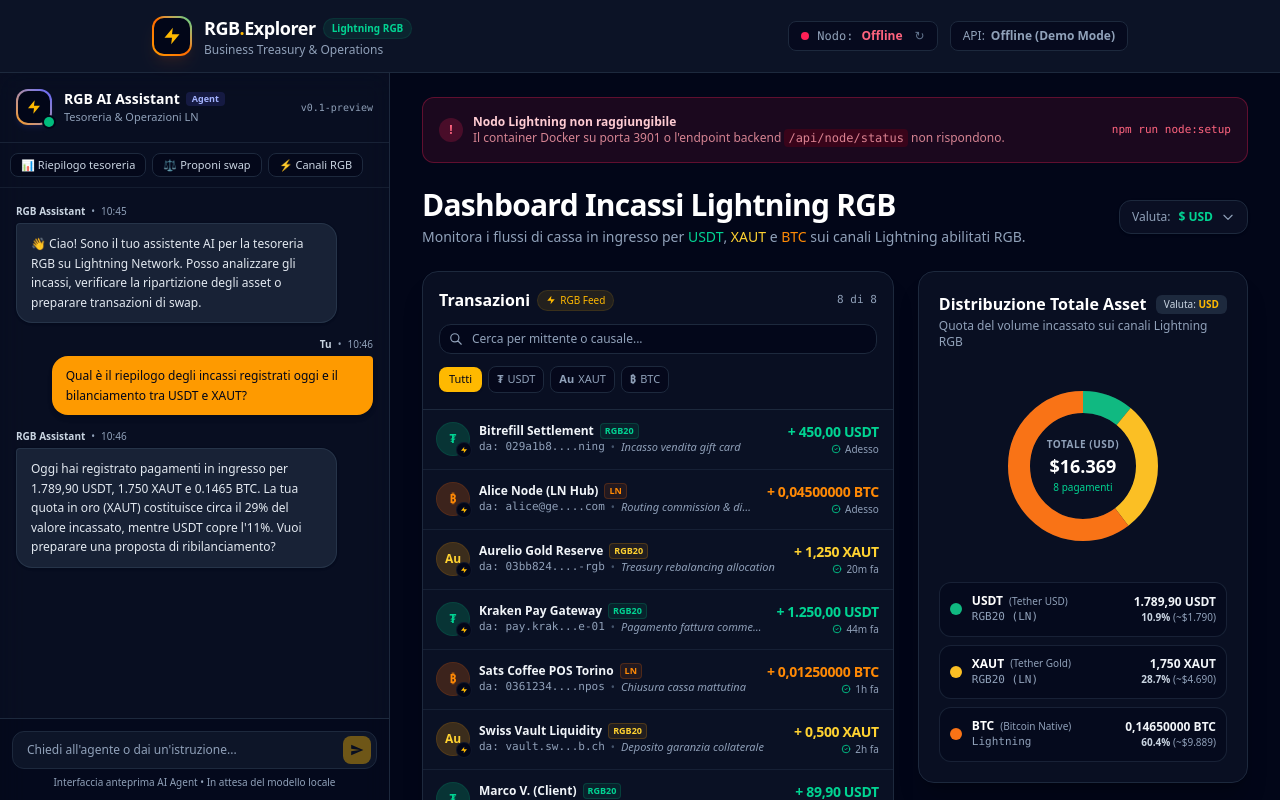
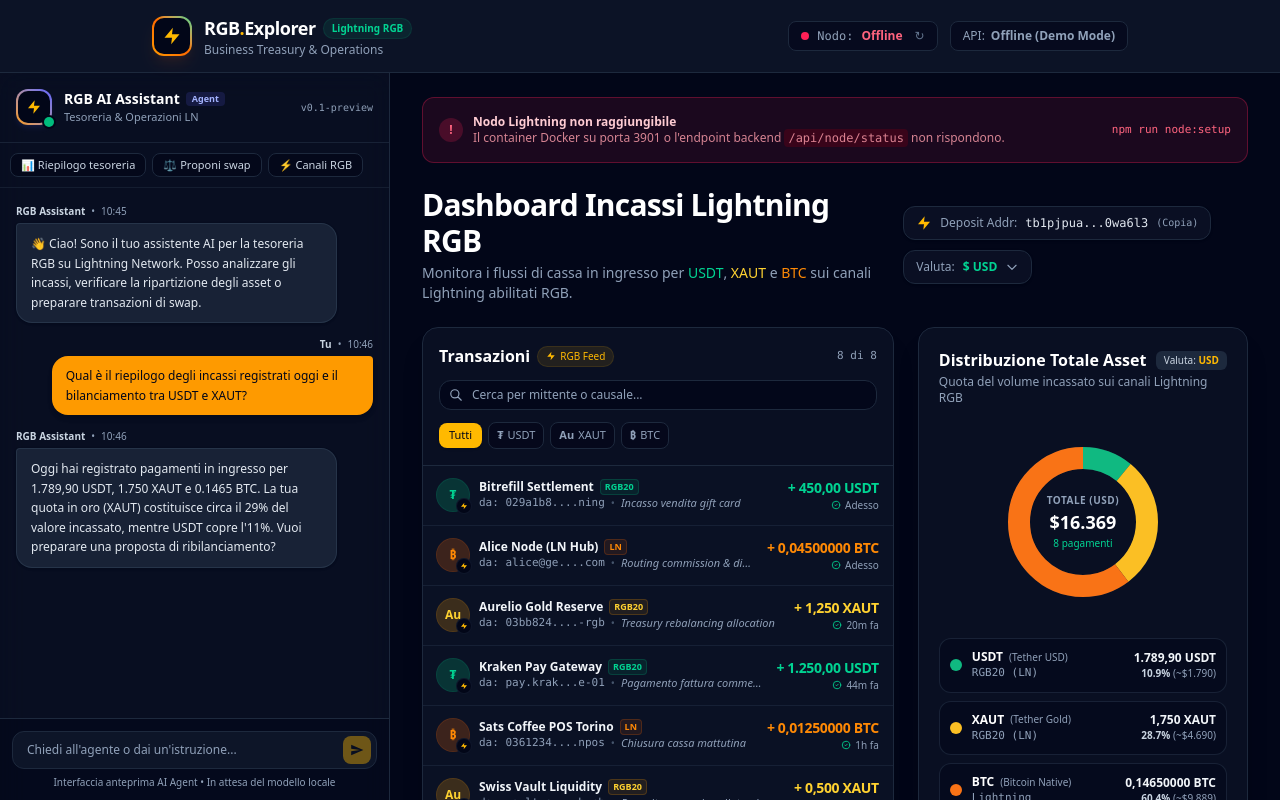
Before and after one commit to vcastald/RGB-EXPLORER, a React (Vite) app in the folder apps/web/: page / in a window 1280 px wide. Shown: the top 800 px of the page. Built offline with nearby package versions, Linux system fonts and the light colour scheme; no server answers.

Commit message:
show address

```diff
--- a/apps/web/src/App.tsx
+++ b/apps/web/src/App.tsx
@@ -10,9 +10,49 @@ export default function App() {
   const [apiStatus, setApiStatus] = useState<string>('Checking…')
   const [transactions] = useState<Transaction[]>(sampleTransactionsData as Transaction[])
   const [denomination, setDenomination] = useState<Denomination>('USD')
+  const [depositAddress, setDepositAddress] = useState<string | null>(null)
 
   // Live node status hook querying /api/node/status
-  const { isOnline, pubkey, refresh: refreshNode } = useNodeStatus(15000)
+  const { isOnline, refresh: refreshNode } = useNodeStatus(15000)
+
+  // Fetch deposit address from backend
+  useEffect(() => {
+    const controller = new AbortController()
+
+    async function fetchDepositAddress() {
+      try {
+        const response = await fetch('/api/wallet/deposit-addresses', {
+          signal: controller.signal,
+        })
+        if (response.ok) {
+          const data = (await response.json()) as { addresses?: Array<{ address: string }> }
+          if (data.addresses && data.addresses.length > 0) {
+            setDepositAddress(data.addresses[0].address)
+            return
+          }
+          // If no address has been created yet, request a new deposit address
+          const createResponse = await fetch('/api/wallet/deposit-addresses', {
+            method: 'POST',
+            signal: controller.signal,
+          })
+          if (createResponse.ok) {
+            const createData = (await createResponse.json()) as { address?: string }
+            if (createData.address) {
+              setDepositAddress(createData.address)
+            }
+          }
+        }
+      } catch (error) {
+        if (!(error instanceof Error && error.name === 'AbortError')) {
+          // Mock fallback address when backend or node is offline
+          setDepositAddress('tb1pjpua0jlrm4y9t6acdndggu6l0350qnajhp3gwx85us0q9fqkha7q0wa6l3')
+        }
+      }
+    }
+
+    fetchDepositAddress()
+    return () => controller.abort()
+  }, [isOnline])
 
   useEffect(() => {
     const controller = new AbortController()
@@ -33,7 +73,7 @@ export default function App() {
       <Header
         apiStatus={apiStatus}
         nodeOnline={isOnline}
-        nodePubkey={pubkey}
+        depositAddress={depositAddress}
         onRefreshNode={refreshNode}
       />
 
@@ -45,7 +85,7 @@ export default function App() {
           <Dashboard
             transactions={transactions}
             nodeOnline={isOnline}
-            nodePubkey={pubkey}
+            depositAddress={depositAddress}
             denomination={denomination}
             onDenominationChange={setDenomination}
           />
--- a/apps/web/src/components/Dashboard.tsx
+++ b/apps/web/src/components/Dashboard.tsx
@@ -5,11 +5,12 @@ import { AssetPieChart } from './AssetPieChart'
 import { MarketQuotes } from './MarketQuotes'
 import { useFrame } from '../hooks/useFrame'
 import { LightningIcon } from './Icons'
+import { shortenIdentifier } from '../utils/formatters'
 
 interface DashboardProps {
   transactions: Transaction[]
   nodeOnline: boolean | null
-  nodePubkey?: string
+  depositAddress?: string | null
   denomination: Denomination
   onDenominationChange: (val: Denomination) => void
 }
@@ -17,12 +18,21 @@ interface DashboardProps {
 export function Dashboard({
   transactions,
   nodeOnline,
-  nodePubkey,
+  depositAddress,
   denomination,
   onDenominationChange,
 }: DashboardProps) {
   const [selectedAsset, setSelectedAsset] = useState<'ALL' | AssetType>('ALL')
   const [dropdownOpen, setDropdownOpen] = useState(false)
+  const [copiedAddress, setCopiedAddress] = useState(false)
+
+  const handleCopyAddress = () => {
+    if (depositAddress) {
+      navigator.clipboard.writeText(depositAddress)
+      setCopiedAddress(true)
+      setTimeout(() => setCopiedAddress(false), 2000)
+    }
+  }
 
   // Polling quotes from Kaleido service every 5 minutes
   const {
@@ -75,14 +85,23 @@ export function Dashboard({
           </p>
         </div>
 
-        {/* Right side of Headline: pubKey display + Denomination Dropdown PopUp */}
+        {/* Right side of Headline: Deposit Address display + Denomination Dropdown PopUp */}
         <div className="flex items-center gap-2.5 flex-wrap">
-          {nodePubkey && (
-            <div className="flex items-center gap-2 rounded-xl border border-slate-800 bg-slate-900/40 px-3.5 py-2 text-xs">
+          {depositAddress && (
+            <button
+              onClick={handleCopyAddress}
+              title="Clicca per copiare l'indirizzo di deposito completo"
+              className="group flex items-center gap-2 rounded-xl border border-slate-800 bg-slate-900/60 hover:bg-slate-800/80 px-3 py-2 text-xs transition-all cursor-pointer shadow-sm hover:border-slate-700"
+            >
               <span className="text-amber-400"><LightningIcon className="h-4 w-4" /></span>
-              <span className="text-slate-400">Pubkey:</span>
-              <span className="font-mono text-slate-200 truncate max-w-[150px] sm:max-w-[180px]">{nodePubkey}</span>
-            </div>
+              <span className="text-slate-400">Deposit Addr:</span>
+              <span className="font-mono text-slate-200 group-hover:text-amber-400">
+                {shortenIdentifier(depositAddress, 8, 6)}
+              </span>
+              <span className="text-[10px] text-slate-400 font-mono group-hover:text-white">
+                ({copiedAddress ? 'Copiato!' : 'Copia'})
+              </span>
+            </button>
           )}
 
           {/* Small Currency / Unit Dropdown PopUp */}
--- a/apps/web/src/components/Header.tsx
+++ b/apps/web/src/components/Header.tsx
@@ -5,21 +5,21 @@ import { shortenIdentifier } from '../utils/formatters'
 interface HeaderProps {
   apiStatus?: string
   nodeOnline: boolean | null // null = checking
-  nodePubkey?: string
+  depositAddress?: string | null
   onRefreshNode?: () => void
 }
 
 export function Header({
   apiStatus = 'Checking…',
   nodeOnline,
-  nodePubkey,
+  depositAddress,
   onRefreshNode,
 }: HeaderProps) {
   const [copied, setCopied] = useState(false)
 
-  const handleCopyPubkey = () => {
-    if (nodePubkey) {
-      navigator.clipboard.writeText(nodePubkey)
+  const handleCopyAddress = () => {
+    if (depositAddress) {
+      navigator.clipboard.writeText(depositAddress)
       setCopied(true)
       setTimeout(() => setCopied(false), 2000)
     }
@@ -61,13 +61,13 @@ export function Header({
                 <span className="font-mono text-slate-400">Nodo:</span>
                 <span className="font-semibold text-emerald-400">Online</span>
 
-                {nodePubkey && (
+                {depositAddress && (
                   <button
-                    onClick={handleCopyPubkey}
-                    title="Clicca per copiare la Public Key completa del nodo"
+                    onClick={handleCopyAddress}
+                    title="Clicca per copiare il Deposit Address"
                     className="ml-1 cursor-pointer font-mono text-[11px] text-slate-400 hover:text-amber-400"
                   >
-                    ({copied ? 'Copiata!' : shortenIdentifier(nodePubkey, 4, 4)})
+                    ({copied ? 'Copiato!' : shortenIdentifier(depositAddress, 5, 4)})
                   </button>
                 )}
               </>
```
